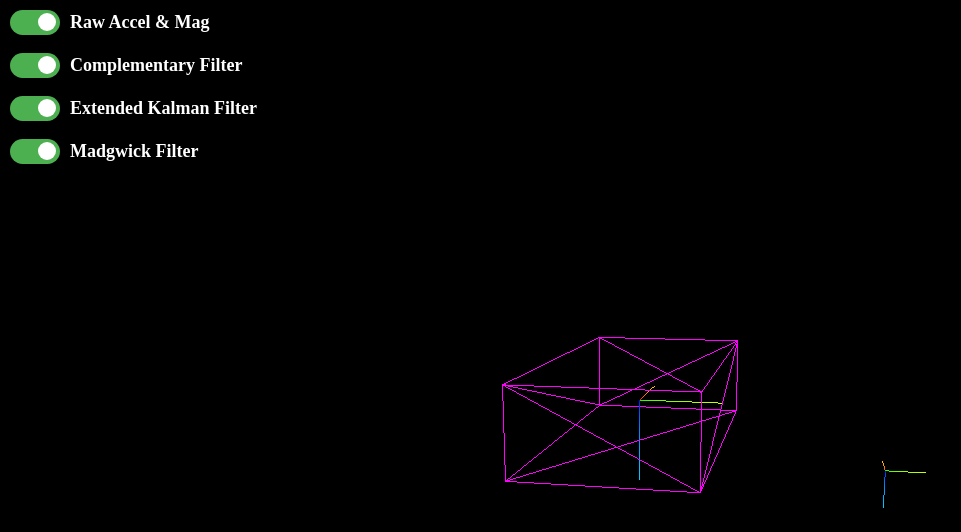
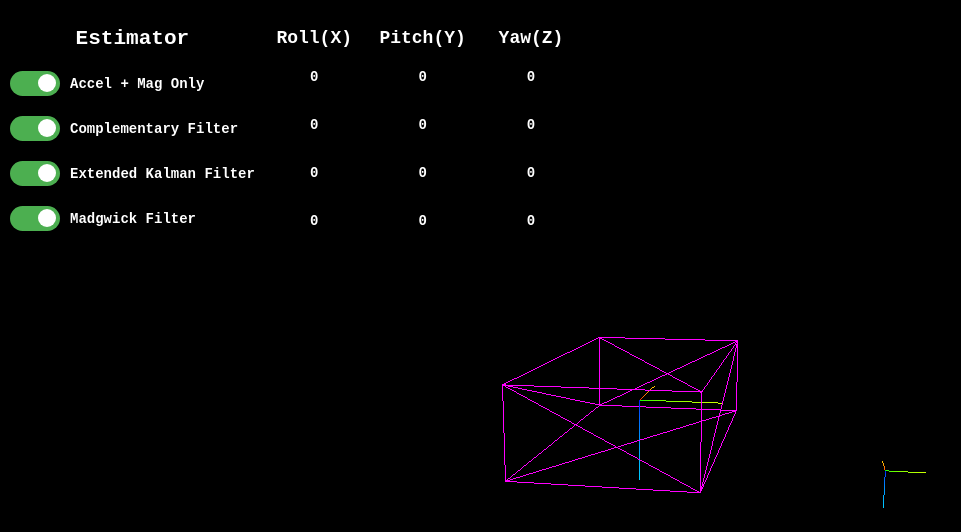
Before and after one commit to mschoder/imu-visualization, a website built with webpack: page app/src/index.html in a window 1280 px wide. Shown: the whole page, without its empty margins (0-961 px from the left). Built offline with nearby package versions, Linux system fonts and the light colour scheme; no server answers.

Commit message:
add euler angle table to app

```diff
--- a/app/src/app.ts
+++ b/app/src/app.ts
@@ -1,7 +1,60 @@
 import * as THREE from 'three';
-// import { EulerAngles } from '../eulerAngles';
 import { parseAttitudeEstimates } from '../attitudeEstimates';
 import "./styles.css";
+import { Euler, Quaternion } from 'three';
+
+// Function to convert quaternion to Euler angles in degrees
+const quaternionToEulerAngles = (q: Quaternion) => {
+    const euler = new Euler().setFromQuaternion(q, 'XYZ');
+    return {
+        x: THREE.MathUtils.radToDeg(euler.x),
+        y: THREE.MathUtils.radToDeg(euler.y),
+        z: THREE.MathUtils.radToDeg(euler.z)
+    };
+};
+
+// Table for displaying Euler angles
+const eulerAngleTable = document.createElement('table');
+eulerAngleTable.innerHTML = `
+    <thead>
+        <tr>
+            <th>Roll(X)</th>
+            <th>Pitch(Y)</th>
+            <th>Yaw(Z)</th>
+        </tr>
+    </thead>
+    <tbody>
+        <tr id="accel-mag-row">
+            <td id="accel-mag-roll">0</td>
+            <td id="accel-mag-pitch">0</td>
+            <td id="accel-mag-yaw">0</td>
+        </tr>
+        <tr id="complementary-row">
+            <td id="complementary-roll">0</td>
+            <td id="complementary-pitch">0</td>
+            <td id="complementary-yaw">0</td>
+        </tr>
+        <tr id="ekf-row">
+            <td id="ekf-roll">0</td>
+            <td id="ekf-pitch">0</td>
+            <td id="ekf-yaw">0</td>
+        </tr>
+        <tr id="madgwick-row">
+            <td id="madgwick-roll">0</td>
+            <td id="madgwick-pitch">0</td>
+            <td id="madgwick-yaw">0</td>
+        </tr>
+    </tbody>
+`;
+document.body.appendChild(eulerAngleTable);
+
+// Update table with Euler angles
+const updateTable = (idPrefix: string, quaternion: Quaternion) => {
+    const angles = quaternionToEulerAngles(quaternion);
+    document.getElementById(`${idPrefix}-roll`)!.textContent = angles.x.toFixed(2);
+    document.getElementById(`${idPrefix}-pitch`)!.textContent = angles.y.toFixed(2);
+    document.getElementById(`${idPrefix}-yaw`)!.textContent = angles.z.toFixed(2);
+};
 
 // Set up the scene, camera, and renderer
 //
@@ -46,6 +99,7 @@ scene.add(cube2);
 scene.add(cube3);
 scene.add(cube4);
 
+// Visualize global axes
 var globalAxesHelper = new THREE.AxesHelper(0.5);
 globalAxesHelper.position.set(6, 2, 2);
 scene.add(globalAxesHelper);
@@ -90,6 +144,32 @@ socket.onmessage = event => {
     }
 };
 
+socket.onmessage = event => {
+    try {
+        const estimates = parseAttitudeEstimates(JSON.parse(event.data));
+
+        if (estimates.accel_mag) {
+            cube1.quaternion.copy(estimates.accel_mag);
+            updateTable('accel-mag', estimates.accel_mag);
+        }
+        if (estimates.complementary) {
+            cube2.quaternion.copy(estimates.complementary);
+            updateTable('complementary', estimates.complementary);
+        }
+        if (estimates.ekf) {
+            cube3.quaternion.copy(estimates.ekf);
+            updateTable('ekf', estimates.ekf);
+        }
+        if (estimates.madgwick) {
+            cube4.quaternion.copy(estimates.madgwick);
+            updateTable('madgwick', estimates.madgwick);
+        }
+
+    } catch (err) {
+        console.error("Invalid data received:", event.data);
+    }
+};
+
 // Get the cube toggle elements
 const cube1Toggle = document.getElementById("cube1-toggle") as HTMLInputElement;
 const cube2Toggle = document.getElementById("cube2-toggle") as HTMLInputElement;
@@ -113,3 +193,10 @@ cube4Toggle?.addEventListener("change", (event: Event) => {
     const target = event.target as HTMLInputElement;
     cube4.visible = target.checked;
 });
+
+// Handle window resize
+window.addEventListener('resize', () => {
+    camera.aspect = window.innerWidth / window.innerHeight;
+    camera.updateProjectionMatrix();
+    renderer.setSize(window.innerWidth, window.innerHeight);
+});
--- a/app/src/index.html
+++ b/app/src/index.html
@@ -9,10 +9,11 @@
 
 <body>
     <div id="controls">
+        <h3>Estimator</h3>
         <label for="cube1-toggle" class="toggle-container">
             <input type="checkbox" id="cube1-toggle" checked />
             <span class="slider"></span>
-            Raw Accel & Mag
+            Accel + Mag Only
         </label><br />
         <label for="cube2-toggle" class="toggle-container">
             <input type="checkbox" id="cube2-toggle" checked />
--- a/app/src/styles.css
+++ b/app/src/styles.css
@@ -7,11 +7,35 @@ canvas {
     display: block;
 }
 
+table {
+    position: absolute;
+    top: 23px;
+    left: 260px;
+    color: white;
+    font-size: 14px;
+    font-family: 'Inconsolata', monospace;
+    border-collapse: collapse;
+}
+
+table tr {
+    height: 30px;
+    font-size: 18px;
+    font-weight: bold;
+}
+
+table td {
+    padding: 16px 50px;
+    font-size: 14px;
+}
+
 #controls {
     position: absolute;
-    top: 10px;
+    top: 5px;
     left: 10px;
     color: white;
+    text-align: center;
+    font-family: 'Inconsolata', monospace;
+    font-size: 18px;
 }
 
 .toggle-container {
@@ -61,8 +85,8 @@ input[type="checkbox"]:checked+.slider::before {
     /* Move the circle to the right when on */
 }
 
-/* Optional: Styling for the labels */
 label {
-    font-size: 18px;
+    font-family: 'Inconsolata', monospace;
+    font-size: 14px;
     font-weight: bold;
 }
```
